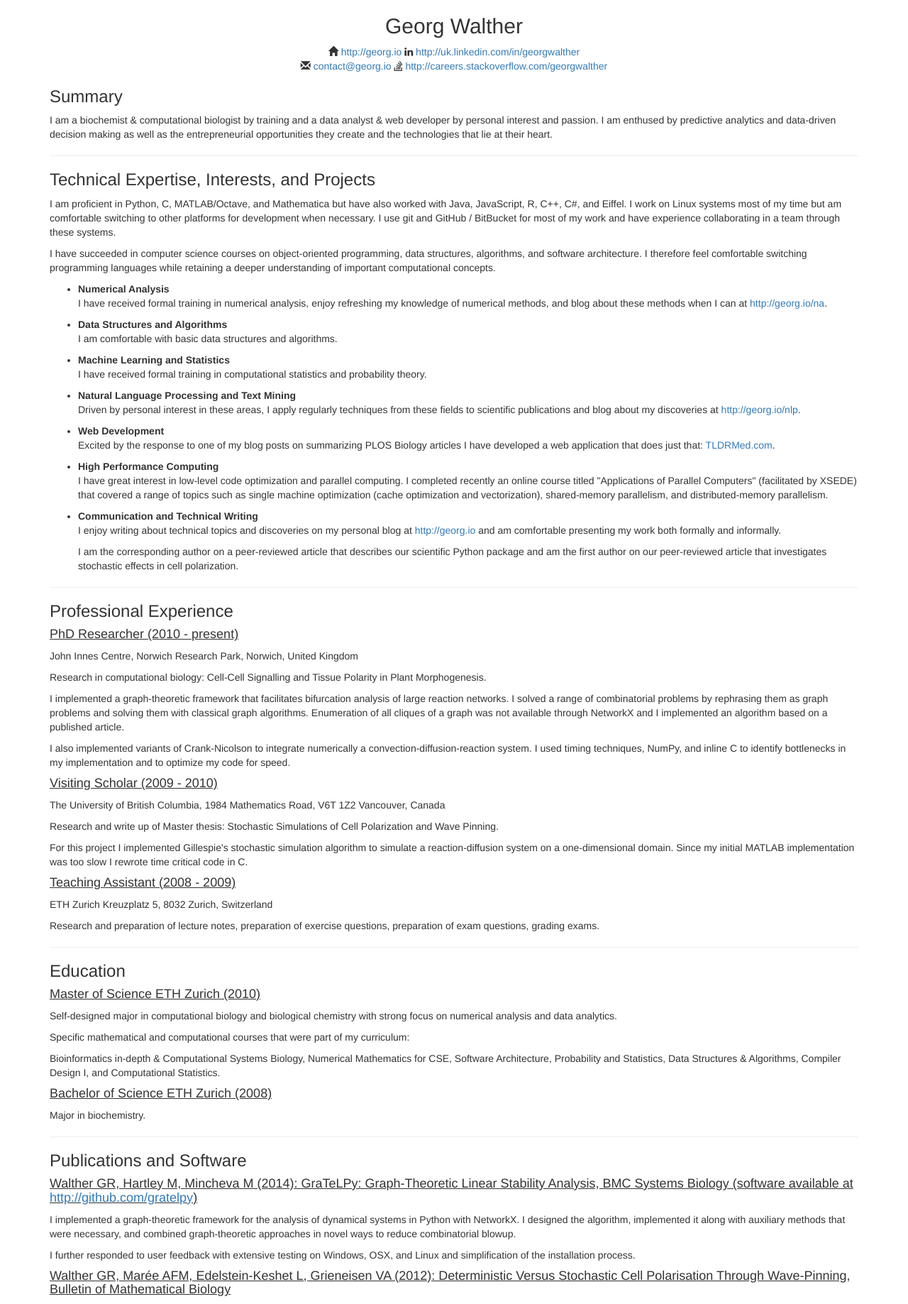
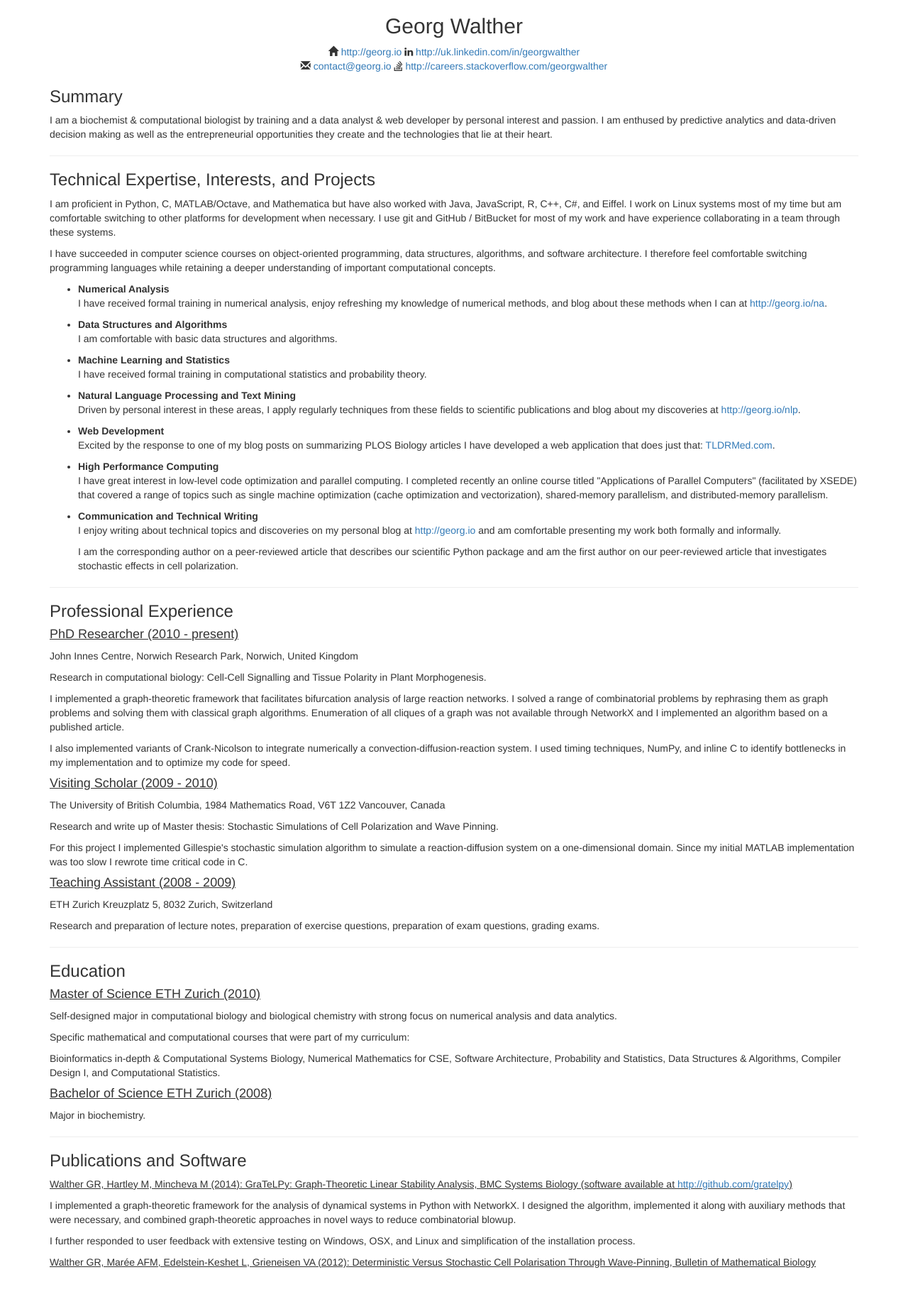
Before and after one commit to waltherg/backup.waltherg.github.io, a Jekyll site: the page cv/index.html, which Jekyll copies as it is, in a window 1280 px wide. Shown: the whole page at 71% size. Built offline with Jekyll 4.4.1, drawn with Linux system fonts in a browser that asks for light colours; nearby versions of some CDN libraries; some web fonts are replaced; after the commit the page ends 1798 px from its top, so only the background shows below that.

Commit message:
paragraphs instead of h4 headings

```diff
--- a/cv/index.html
+++ b/cv/index.html
@@ -193,20 +193,20 @@
 <hr/>
 
 <h3>Publications and Software</h3>
-  <h4><u>
+  <p><u>
     Walther GR, Hartley M, Mincheva M (2014):
     GraTeLPy: Graph-Theoretic Linear Stability Analysis,
     BMC Systems Biology
     (software available at
     <a href="http://github.com/gratelpy">http://github.com/gratelpy</a/>)</u>
-  </h4>
+  </p>
   <p>I implemented a graph-theoretic framework for the analysis of dynamical
   systems in Python with NetworkX.
   I designed the algorithm, implemented it along with auxiliary methods that were necessary, and combined graph-theoretic approaches in novel ways to reduce combinatorial blowup.</p>
   <p>I further responded to user feedback with extensive testing on Windows, OSX, and Linux and simplification of the installation process.</p>
-  <h4><u>Walther GR, Marée AFM, Edelstein-Keshet L, Grieneisen VA (2012):
+  <p><u>Walther GR, Marée AFM, Edelstein-Keshet L, Grieneisen VA (2012):
     Deterministic Versus Stochastic Cell Polarisation Through Wave-Pinning,
     Bulletin of Mathematical Biology</u>
-  </h4>
+  </p>
 </div>
 </body>
```
